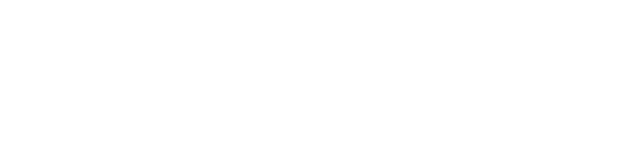
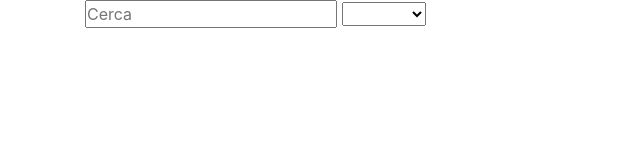
Before and after one commit to ElperdonXV/itunes-api, a plain HTML site: page index.html in a window 1280 px wide. Shown: the whole page, without its empty margins (0-640 px from the left). Drawn offline with nearby package versions, Linux system fonts and the light colour scheme.

Commit message:
progress

```diff
--- a/index.html
+++ b/index.html
@@ -6,12 +6,21 @@
     <meta name="viewport" content="width=device-width, initial-scale=1.0">
     <title>Itunes Api</title>
     <script src="https://cdn.jsdelivr.net/npm/vue@2.7.8/dist/vue.js"></script>
+    <script src="https://cdn.jsdelivr.net/npm/axios/dist/axios.min.js"></script>
     <link rel="stylesheet" href="https://cdn.jsdelivr.net/npm/bootstrap@4.4.1/dist/css/bootstrap.min.css" integrity="sha384-Vkoo8x4CGsO3+Hhxv8T/Q5PaXtkKtu6ug5TOeNV6gBiFeWPGFN9MuhOf23Q9Ifjh" crossorigin="anonymous">
     <link rel="stylesheet" href="css/style.css">
 </head>
 <body>
     <div id="app">
-
+        <div class="container">
+            <input @keyup="callItunes" v-model="text" type="text" placeholder="Cerca">
+            <select @change="callItunes" v-model="value" class="form-select" aria-label="Default select example">
+                <option value="all" selected>All</option>
+                <option value="movie">Movie</option>
+                <option value="music">Music</option>
+                <option value="podcast">Podcast</option>
+              </select>
+        </div>
     </div>
     <script src="js/script.js"></script>
 </body>
--- a/js/script.js
+++ b/js/script.js
@@ -2,8 +2,24 @@ const app = new Vue(
     {
         el: '#app',
         data: {
+            queryPath: 'https://itunes.apple.com/search',
+            text: '',
+            reserch: [],
         },
         methods: {
+            callItunes: function(){
+                const parametri= {
+                    term: this.text,
+                    media: this.value,
+                }
+                axios.get(`${this.queryPath}`, { params: parametri }
+                ).then((result)=>{
+                    //this.reserch= result.data.results;
+                    console.log(result.data.results);
+                }).catch((error)=>{
+                    console.log(error);
+                });
+            },
         }
     }
 );
```
